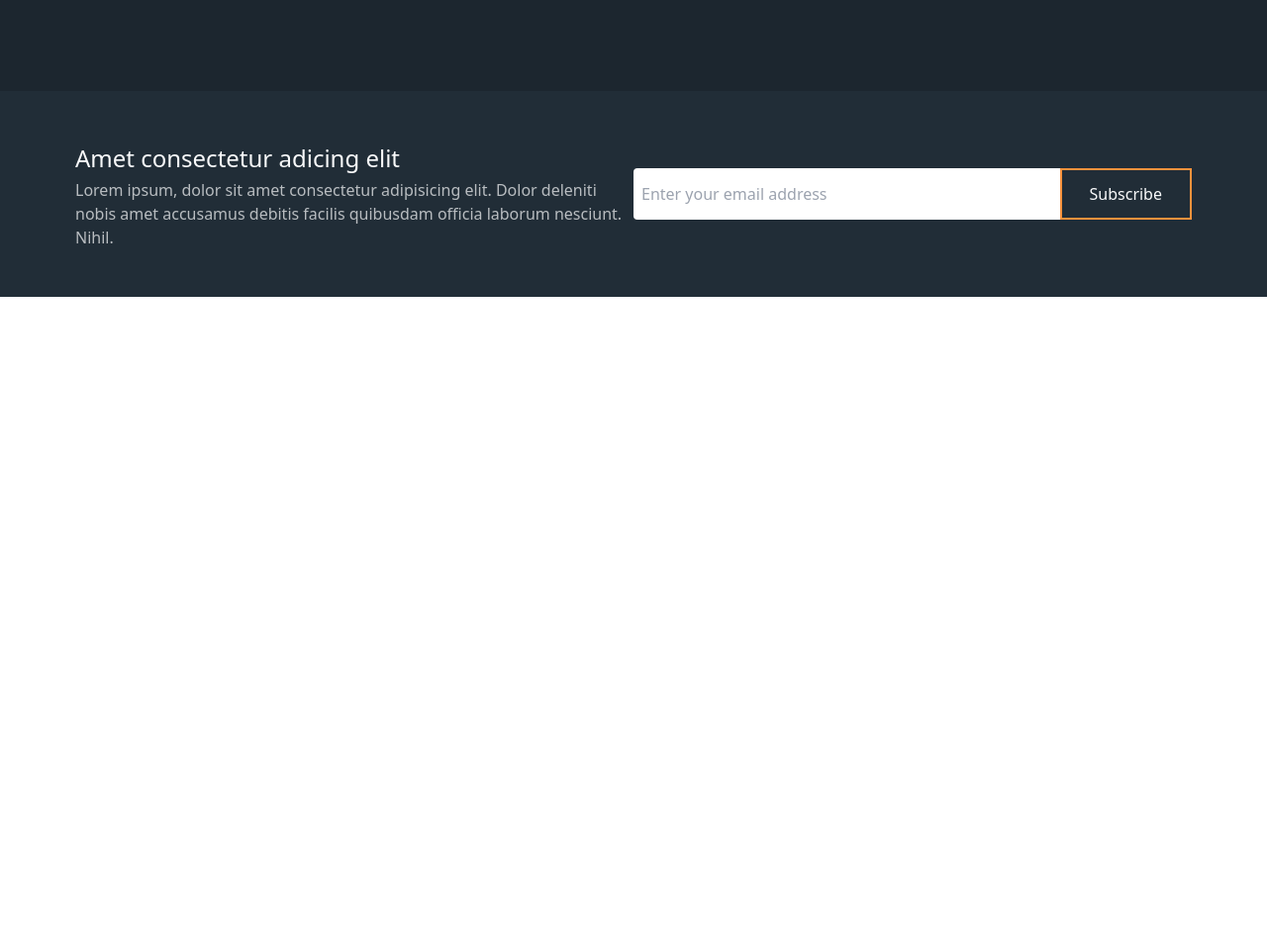
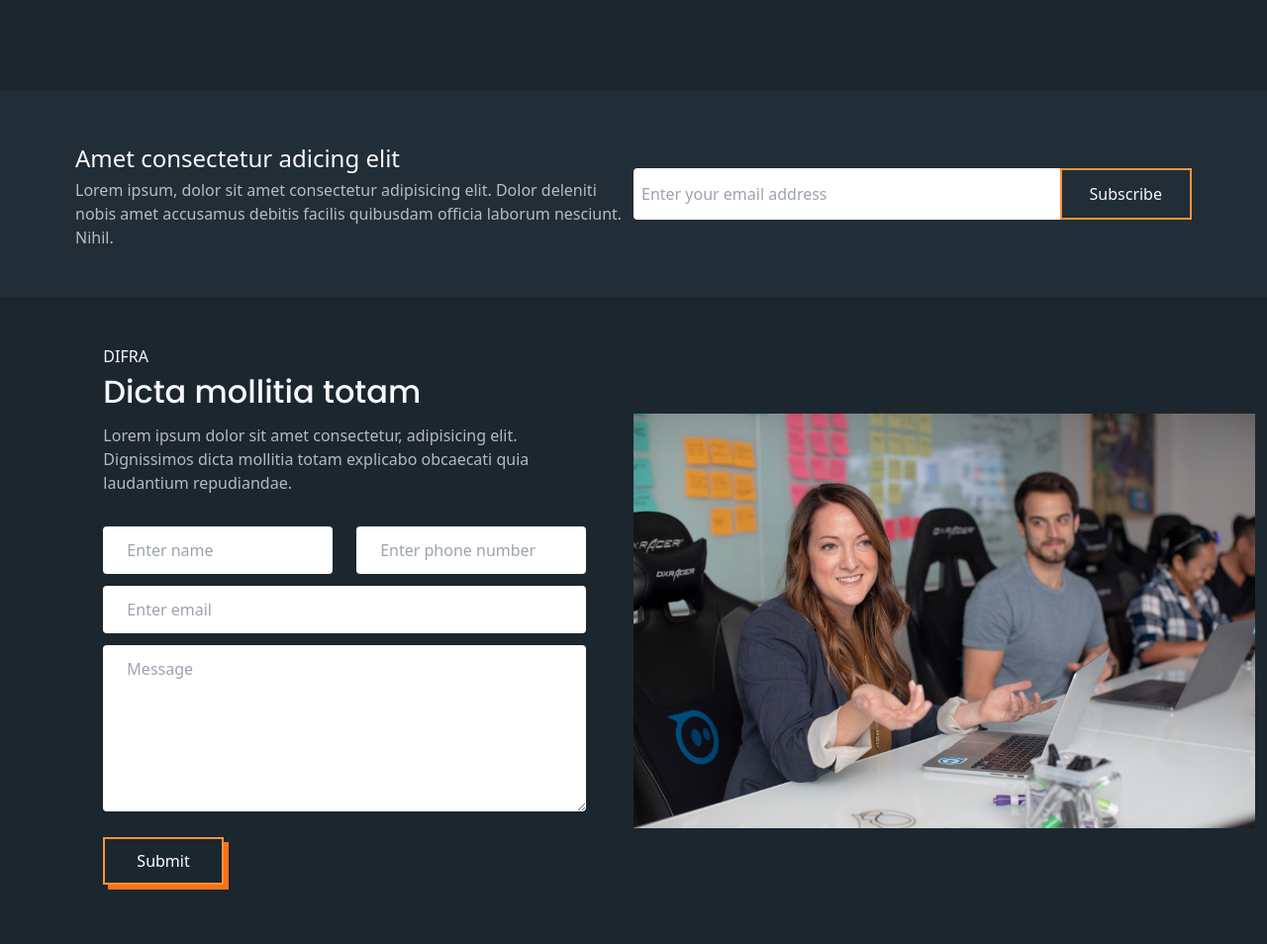
Before and after one commit to mariotbg11/tailwindcss-landing-page, a website built with Vite: page index.html in a window 1280 px wide. Shown: the part 4734-5688 px from the top of the page at 99% size. Before the commit the page ends 5034 px from the top, so only its background shows below. Built offline with nearby package versions, Linux system fonts and the light colour scheme.

Commit message:
adding contact section

```diff
--- a/index.html
+++ b/index.html
@@ -706,6 +706,84 @@
           </div>
         </div>
       </section>
+
+      <!-- CONTACT -->
+      <section class="bg-primary py-12 2xl:py-40">
+        <div class="mx-auto container text-textlight px-3">
+          <div
+            class="flex items-center gap-y-6 xsm:flex-col-reverse lg:flex-row"
+          >
+            <div
+              class="flex xsm:w-full lg:w-2/4 lg:px-12 lg:justify-end xsm:justify-center"
+            >
+              <div class="w-11/12">
+                <div class="xsm:text-center lg:text-left pb-6">
+                  <p>DIFRA</p>
+                  <h2
+                    class="font-poppins font-medium py-2 mb-2 xsm:text-2xl sm:text-32px"
+                  >
+                    Dicta mollitia totam
+                  </h2>
+                  <p class="opacity-70">
+                    Lorem ipsum dolor sit amet consectetur, adipisicing elit.
+                    Dignissimos dicta mollitia totam explicabo obcaecati quia
+                    laudantium repudiandae.
+                  </p>
+                </div>
+                <div>
+                  <div class="flex gap-x-6 xsm:flex-col lg:flex-row">
+                    <div class="w-full py-2">
+                      <input
+                        type="text"
+                        class="w-full pl-6 py-3 pr-3 rounded"
+                        placeholder="Enter name"
+                      />
+                    </div>
+                    <div class="w-full py-2">
+                      <input
+                        type="text"
+                        class="w-full pl-6 py-3 pr-3 rounded"
+                        placeholder="Enter phone number"
+                      />
+                    </div>
+                  </div>
+                  <div class="py-1">
+                    <input
+                      type="email"
+                      class="w-full pl-6 py-3 pr-3 rounded"
+                      placeholder="Enter email"
+                    />
+                  </div>
+                  <div class="py-2">
+                    <textarea
+                      name=""
+                      id=""
+                      class="w-full pl-6 py-3 pr-3 rounded"
+                      rows="6"
+                      placeholder="Message"
+                    ></textarea>
+                  </div>
+                </div>
+                <div class="my-3">
+                  <a
+                    href="#"
+                    class="inline-block text-center align-middle py-2.5 px-8 border-2 border-solid border-orange-400 transition ease-in-out delay-75 hover:shadow-none hover:py-2.5 hover:px-8 text-white shadow-bx-sd hover:translate-x-2 hover:translate-y-2"
+                    >Submit</a
+                  >
+                </div>
+              </div>
+            </div>
+            <div class="xsm:w-full lg:w-2/4">
+              <img
+                src="img/linkedin-sales-solutions-4rvBjoQWERk-unsplash.jpg"
+                alt=""
+                width="1000px"
+                class="h-auto"
+              />
+            </div>
+          </div>
+        </div>
+      </section>
     </main>
   </body>
 </html>
```
Also changed, not shown: build/tailwind.css.
